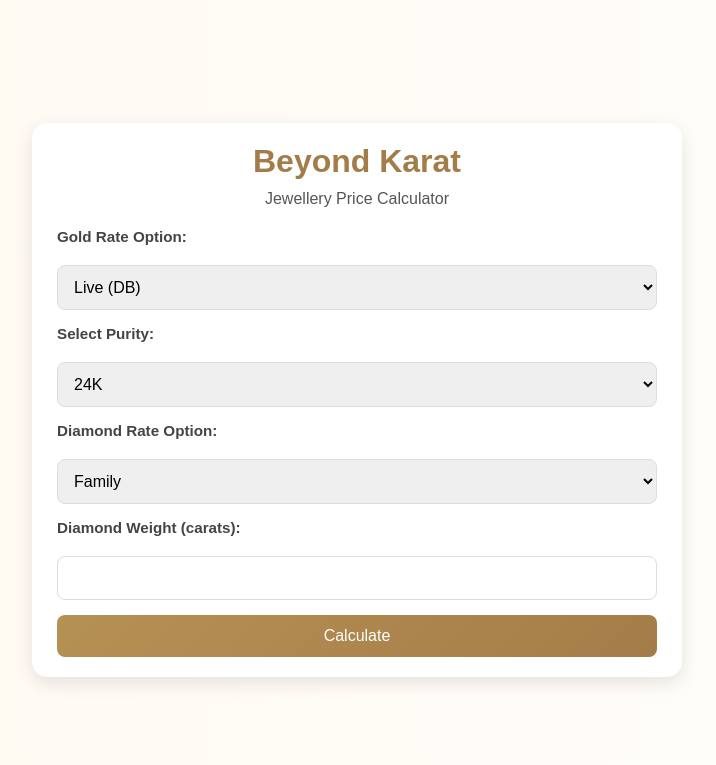
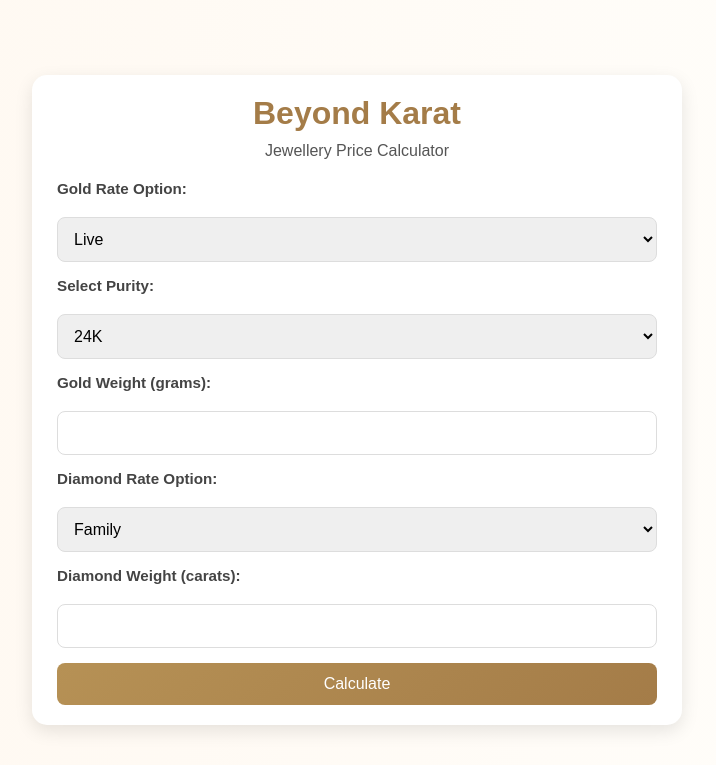
Before and after one commit to Dhyey1606/jewellery-calculator, a Flask app: page / in a window 1280 px wide. Shown: the top 765 px of the page, without its empty margins (283-999 px from the left). Run offline with Flask 3, Linux system fonts and the light colour scheme; a database or web service that is not in the repository returns one stand-in record (values such as "Sample title"); some libraries are stand-ins or nearby versions.

Commit message:
fixed error

```diff
--- a/templates/index.html
+++ b/templates/index.html
@@ -267,7 +267,7 @@
 <form method="POST">
     <label for="gold_rate_option">Gold Rate Option:</label>
     <select id="gold_rate_option" name="gold_rate_option" required onchange="toggleManualGold(this.value)">
-        <option value="Live" {% if gold_rate_option == "Live" %}selected{% endif %}>Live (DB)</option>
+        <option value="Live" {% if gold_rate_option == "Live" %}selected{% endif %}>Live</option>
         <option value="Manual" {% if gold_rate_option == "Manual" %}selected{% endif %}>Manual</option>
     </select>
 
@@ -277,13 +277,17 @@
                value="{{ request.form.get('gold_rate_manual', '') }}">
     </div>
 
-
     <label for="purity">Select Purity:</label>
     <select id="purity" name="purity" required>
         {% for k, v in purity_multipliers.items() %}
         <option value="{{ k }}" {% if purity == k %}selected{% endif %}>{{ k }}</option>
         {% endfor %}
     </select>
+
+    <!-- ✅ Gold weight input restored -->
+    <label for="weight">Gold Weight (grams):</label>
+    <input type="number" step="0.01" id="weight" name="weight" required
+           value="{{ request.form.get('weight', '') }}">
 
     <label for="diamond_rate_option">Diamond Rate Option:</label>
     <select id="diamond_rate_option" name="diamond_rate_option" required onchange="toggleManualDiamond(this.value)">
@@ -307,15 +311,13 @@
     <button type="submit">Calculate</button>
 </form>
 
-        {% if total_price %}
+{% if total_price is not none %}
 <div class="result">
-            <p><strong>💎 Estimated Price:</strong> ₹ {{ "%.2f"|format(total_price) }}</p>
-            <p>Gold Rate (24K): ₹ {{ "%.2f"|format(latest_gold_rate) }}/g</p>
-            <p>Purity: {{ purity }} (Effective Gold Rate: ₹ {{ "%.2f"|format(gold_rate) }}/g)</p>
-            <p>Diamond Rate: ₹ {{ "%.2f"|format(diamond_rate) }}/ct × {{ diamond_carat }}ct</p>
-            <p>Labour Charge: ₹ {{ "%.2f"|format(labour_charge) }} × {{ weight }}g</p>
+    💎 Estimated Price: ₹ {{ "%.2f"|format(total_price) }}<br>
+    (Purity: {{ purity }}, Gold Rate/g: ₹ {{ "%.2f"|format(gold_rate) }})
 </div>
 {% endif %}
+
     </div>
 
 <script>
```
Lines whose indentation alone changed are shown as unchanged.
